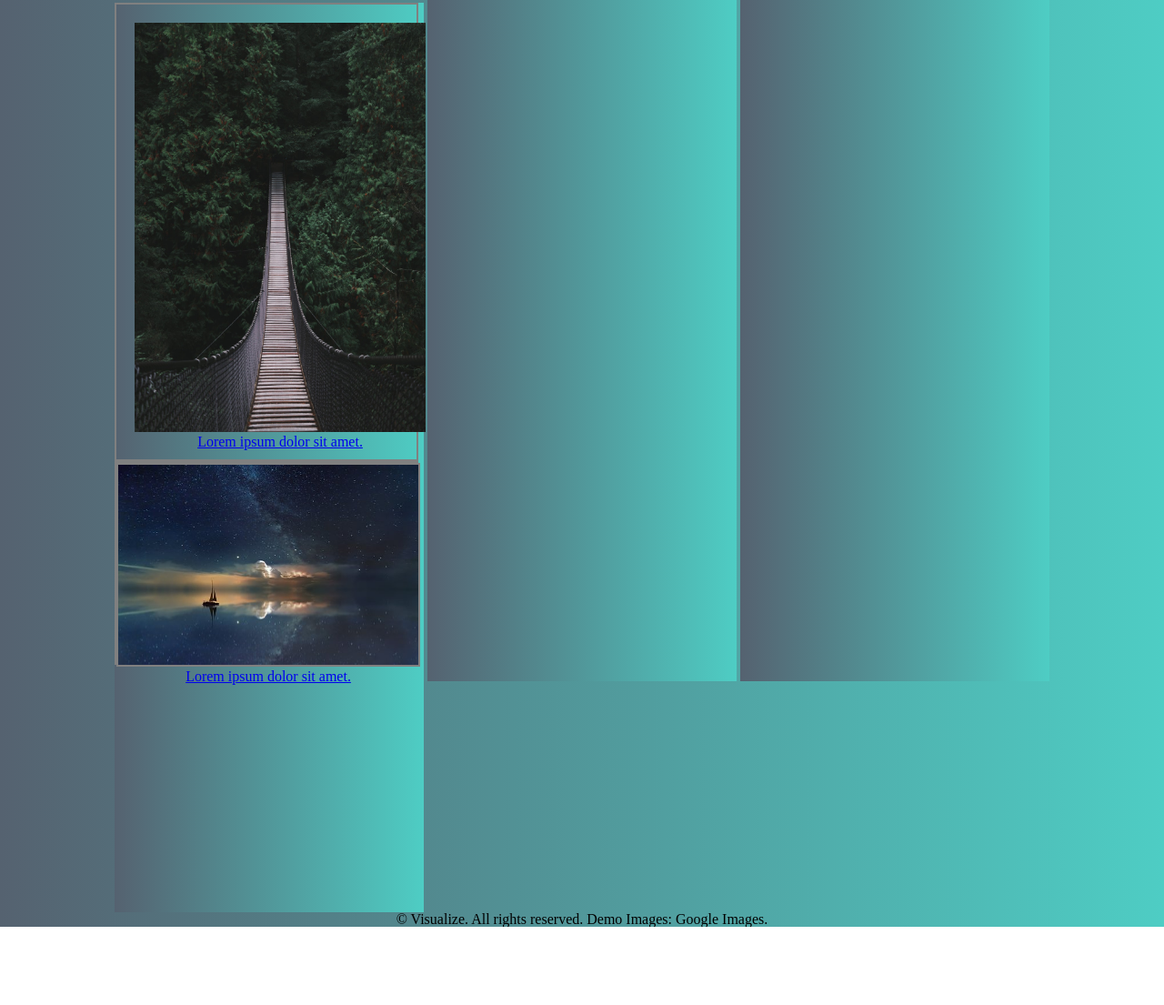
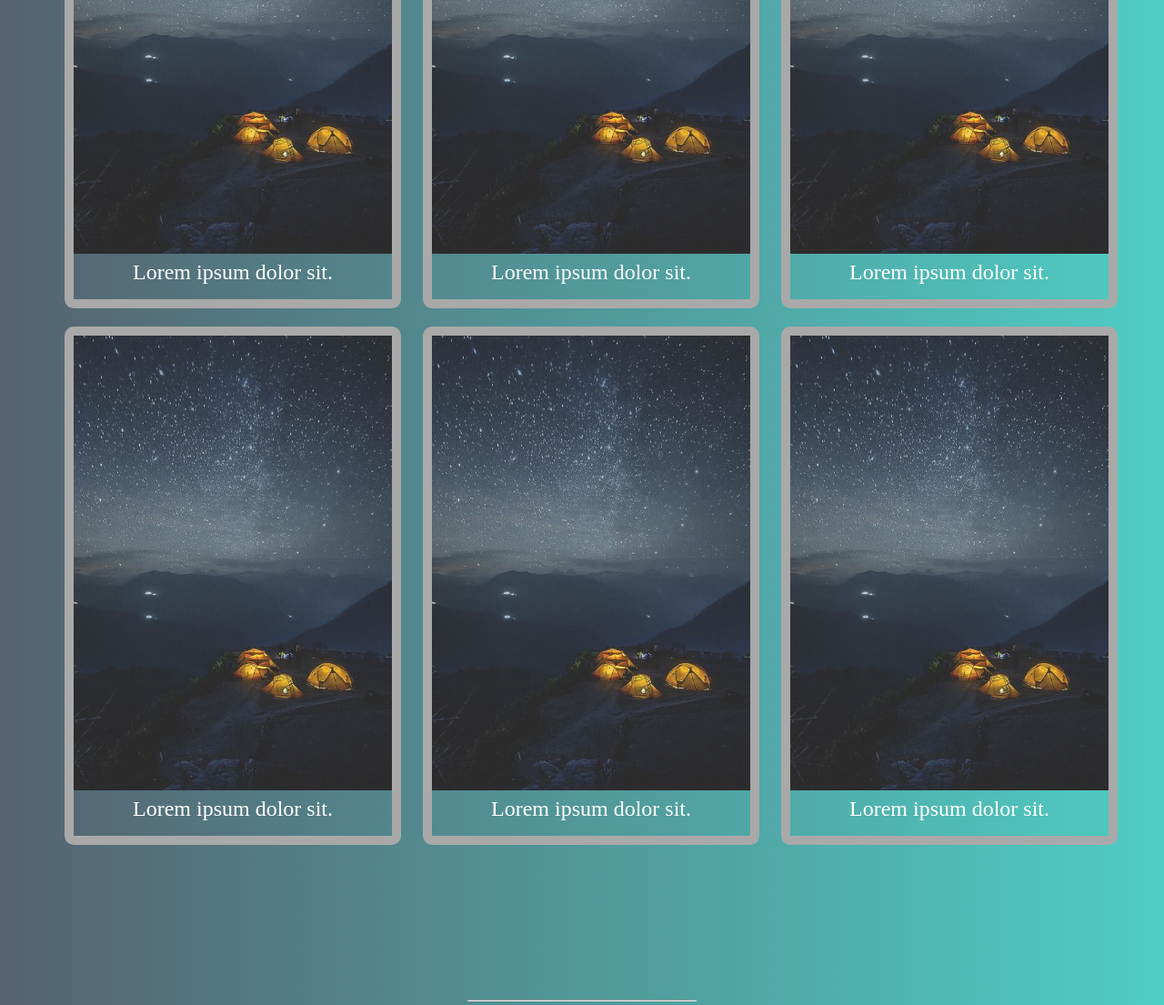
Before and after one commit to bhavishya2107/visualize-html-css, a plain HTML site: page index.html in a window 1280 px wide. Shown: the part 768-1873 px from the top of the page at 91% size. Before the commit the page ends 1787 px from the top, so only its background shows below. Drawn offline with Linux system fonts and the light colour scheme; a web font is replaced by a local one.

Commit message:
changed the grid layout

```diff
--- a/index.html
+++ b/index.html
@@ -20,28 +20,14 @@
             <div>
                 <img class="p-img" src="assets/images/avatar.png" alt="profile_img">
             </div>
+
             <div class="para">
                 <p class="heading-para">This is Visualize, a responsive site template designed by TEMPLATED
                     and released for free under the Creative Commons License.</p>
             </div>
+
             <div class="list-icons">
-                <!-- <ul>
-                    <li class="li-box">
-                        <i class="fab fa-twitter"></i>
-                    </li>
-                    <li>
-                        <i class="fab fa-github"></i>
-                    </li>
-                    <li class="li-box">
-                        <i class="fab fa-github"></i>
-                    </li>
-                    <li class="li-box">
-                        <i class="fab fa-github"></i>
-                    </li>
-                    <li class="li-box">
-                        <i class="fab fa-github"></i>
-                    </li>
-                </ul> -->
+
                 <span class="li-box">
                     <i class="fab fa-twitter fa-lg icon-tag"></i>
                 </span>
@@ -58,32 +44,39 @@
                     <i class="fab fa-twitter fa-lg icon-tag"></i>
                 </span>
             </div>
-            <section class="pics-section">
-                <aside class="aside-1">
-                    <div class="aside-1-div">
-                        <a href="#">
-                            <img src="assets/images/photo-1.jpeg" alt="road1">
-                            <h3>Lorem ipsum dolor sit amet.</h3>
-                        </a>
-                    </div>
-                    <div class="aside-2-div">
-                        <a href="#">
-                            <img src="assets/images/img6.jpg" alt="road1">
-                            <h3>Lorem ipsum dolor sit amet.</h3>
-                        </a>
-                    </div>
-                </aside>
-                <aside class="aside-1">
-                    <div></div>
-                    <div></div>
-                    <div></div>
-                </aside>
-                <aside class="aside-1">
-                    <div></div>
-                    <div></div>
-                    <div></div>
-                </aside>
-            </section>
+
+
+
+            <div>
+                <div class="tall-box">
+                    <img src="assets/images/potrait1.jpg" alt="tall-box">
+                    <h3>Lorem ipsum dolor sit.</h3>
+                </div>
+                <div class="tall-box">
+                    <img src="assets/images/potrait1.jpg" alt="tall-box">
+                    <h3>Lorem ipsum dolor sit.</h3>
+                </div>
+                <div class="tall-box">
+                    <img src="assets/images/potrait1.jpg" alt="tall-box">
+                    <h3>Lorem ipsum dolor sit.</h3>
+                </div>
+            </div>
+
+            <div>
+                <div class="tall-box">
+                    <img src="assets/images/potrait1.jpg" alt="tall-box">
+                    <h3>Lorem ipsum dolor sit.</h3>
+                </div>
+                <div class="tall-box">
+                    <img src="assets/images/potrait1.jpg" alt="tall-box">
+                    <h3>Lorem ipsum dolor sit.</h3>
+                </div>
+                <div class="tall-box">
+                    <img src="assets/images/potrait1.jpg" alt="tall-box">
+                    <h3>Lorem ipsum dolor sit.</h3>
+                </div>
+            </div>
+            <hr>
 
 
         </div>
--- a/stylesheets/style.css
+++ b/stylesheets/style.css
@@ -90,6 +90,7 @@ table {
 
 .list-icons {
     display: inline-block;
+    margin-bottom: 20px;
 }
 
 .li-box {
@@ -103,32 +104,7 @@ table {
     margin-right: 10px;
 }
 
-.aside-1 {
-    display: inline-block;
-    width: 340px;
-    height: 1000px;
-    background: #4ECDC4;
-    background: -webkit-linear-gradient(to right, #556270, #4ECDC4);  /* Chrome 10-25, Safari 5.1-6 */
-    background: linear-gradient(to right, #556270, #4ECDC4); /* W3C, IE 10+/ Edge, Firefox 16+, Chrome 26+, Opera 12+, Safari 7+ */
-}
 
-.aside-1 a {
-    display: inline-block;
-}
-
-/* aside */
-
-.aside-1-div {
-    border: 2px solid grey;
-    width: 330px;
-    height: 500px;
-}
-
-.aside-2-div {
-    border: 2px solid grey;
-    width: 330px;
-    height: 220px;
-}
 
 /* images */
 
@@ -163,3 +139,42 @@ table {
     margin-top: 50px;
     display: inline-block;
 }
+
+.tall-box {
+    width: 350px;
+    height: 550px;
+    border: 10px darkgrey solid;
+    border-radius: 10px;
+    display: inline-block;
+    margin-bottom: 20px;
+    margin-left: 20px;
+
+}
+
+h3 {
+    font-size: 24px;
+    /* font-weight: 700; */
+    color:white;
+    font-weight: 100;
+    margin-top: 5px;
+
+}
+
+img {
+    width: 350px;
+    height: 500px;
+}
+
+hr{
+    width: 250px;
+    color: grey;
+    margin-bottom: 100px;
+    margin-top: 150px;
+}
+
+/* footer */
+
+footer p {
+    margin-bottom: 100px;
+    color: darkslategrey;
+}
```
